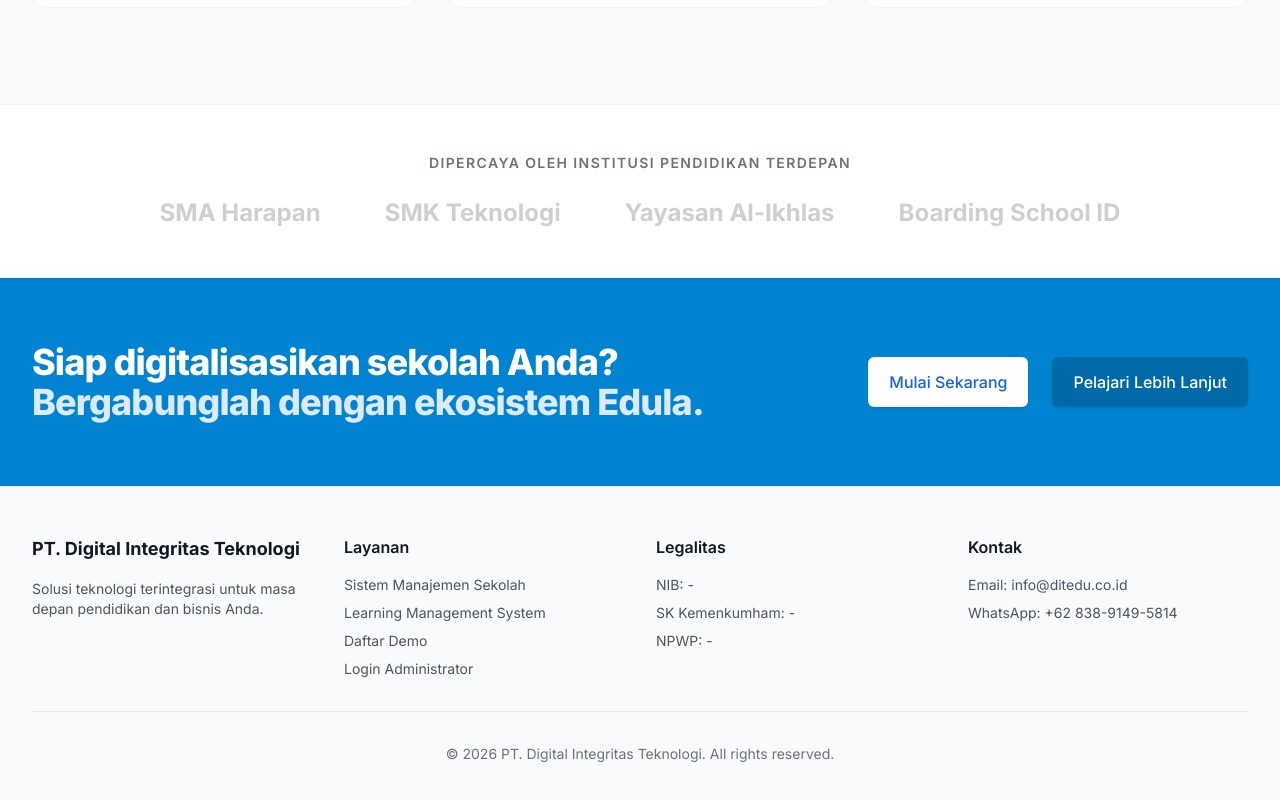
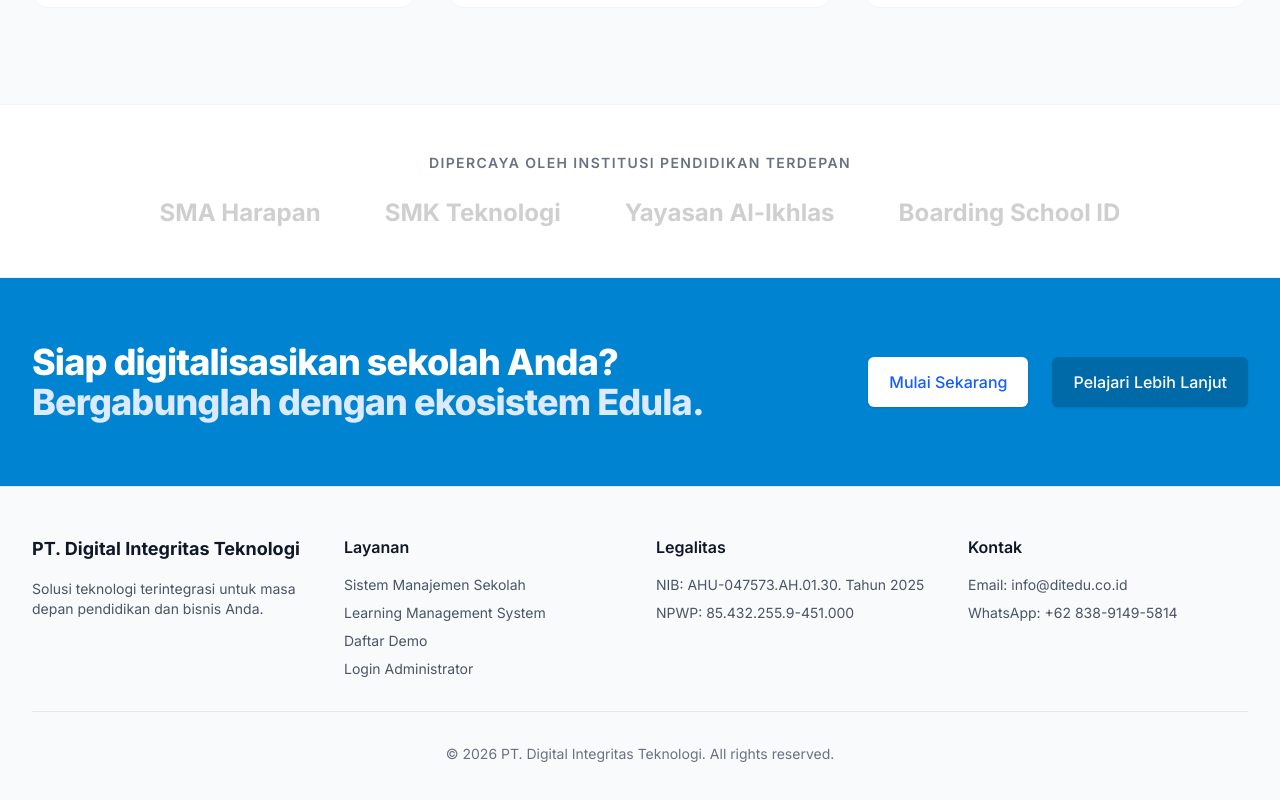
Before and after one commit to ahaydeid/dit_officialweb, a Next.js app: page / in a window 1280 px wide. Shown: the part 2233-3033 px from the top of the page. Built offline with nearby package versions, Linux system fonts and the light colour scheme.

Commit message:
Update footer

```diff
--- a/components/layout/Footer.tsx
+++ b/components/layout/Footer.tsx
@@ -25,9 +25,8 @@ export default function Footer() {
           <div>
             <h4 className="font-semibold text-gray-900 dark:text-white mb-4">Legalitas</h4>
             <ul className="space-y-2 text-sm text-gray-600 dark:text-gray-400">
-              <li>NIB: -</li>
-              <li>SK Kemenkumham: -</li>
-              <li>NPWP: -</li>
+              <li>NIB: AHU-047573.AH.01.30. Tahun 2025</li>
+              <li>NPWP: 85.432.255.9-451.000</li>
             </ul>
           </div>
 
```
